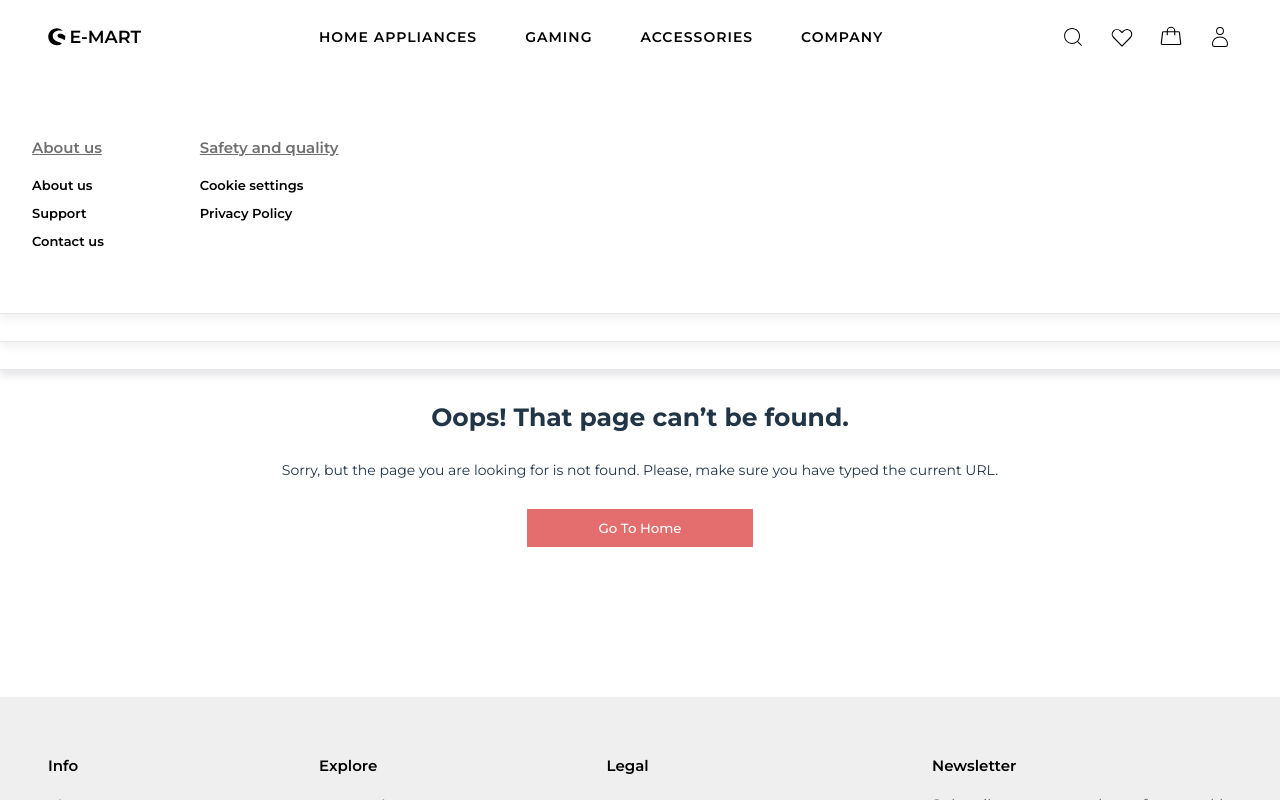
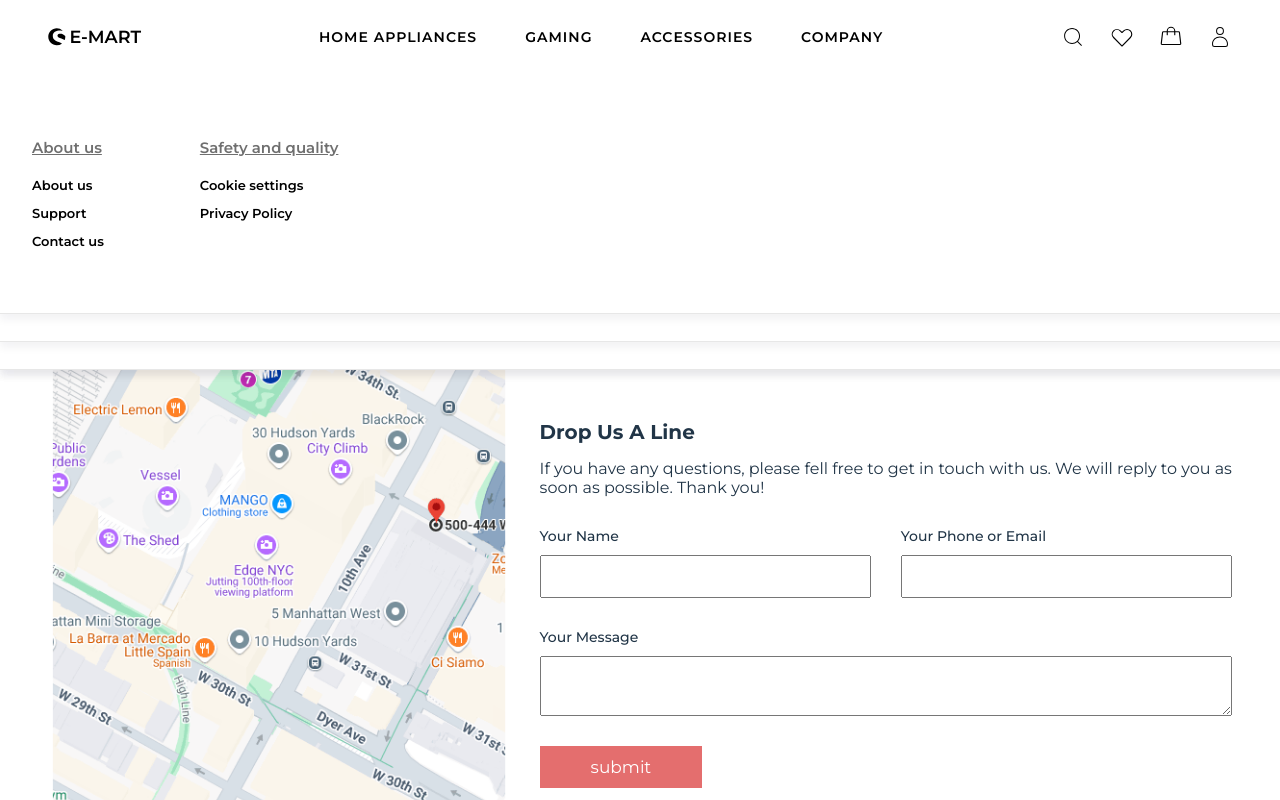
Before and after one commit to deshapriyakhatua/e-commerce-react, a React (Vite) app: page /contact-us in a window 1280 px wide. Shown: the top 800 px of the page. Built offline with nearby package versions, Linux system fonts and the light colour scheme; a web font is replaced by a local one.

Commit message:
contact us page added

```diff
--- a/src/App.jsx
+++ b/src/App.jsx
@@ -15,6 +15,7 @@
 import TermsAndConditions from './pages/termsAndConditions/TermsAndConditions'
 import PrivacyPolicy from './pages/privacyPolicy/PrivacyPolicy'
 import Error404 from './pages/Error404/Error404'
+import ContactUs from './pages/contactUs/ContactUs'
 
 function App() {
   const [count, setCount] = useState(0)
@@ -37,12 +38,12 @@
           <Route exact path="/products" name="Products" element={<Products />} />
           <Route exact path="/cart" name="Cart" element={<Cart />} />
           <Route exact path="/checkout" name="Checkout" element={<Checkout />} />
-          <Route exact path="/return-policy" name="ReturnPolicy" element={<ReturnPolicy />} />
-          <Route exact path="/delivery-policy" name="DeliveryPolicy" element={<DeliveryPolicy />} />
+          <Route exact path="/contact-us" name="ContactUs" element={<ContactUs />} />
           <Route exact path="/terms-and-conditions" name="TermsAndConditions" element={<TermsAndConditions />} />
           <Route exact path="/privacy-policy" name="PrivacyPolicy" element={<PrivacyPolicy />} />
-          {/* <Route exact path="/contact" name="Contact" element={<Contact />} />
-          <Route exact path="/admin" name="Login" element={<Auth />} />
+          <Route exact path="/delivery-policy" name="DeliveryPolicy" element={<DeliveryPolicy />} />
+          <Route exact path="/return-policy" name="ReturnPolicy" element={<ReturnPolicy />} />
+          {/* <Route exact path="/admin" name="Login" element={<Auth />} />
           <Route exact path="/terms-and-conditions" name="Page 500" element={<TermsAndConditions />} />
           <Route path="/service/:serviceTypeParam/:locationParam" element={<Service/>} />
           <Route exact path="/500" name="Page 500" element={<Page500 />} />*/}
--- /dev/null
+++ b/src/pages/contactUs/ContactUs.jsx
@@ -0,0 +1,80 @@
+import React from 'react'
+import styles from './ContactUs.module.css'
+import { FaFacebookF, FaInstagram } from 'react-icons/fa'
+import { FaXTwitter } from 'react-icons/fa6'
+import mapImg from '../../assets/images/address-map.png'
+
+function ContactUs() {
+
+    return (
+        <div className={styles.mainPage}>
+            <div className={styles.mainContainer}>
+
+                <div className={styles.firstContainer}>
+                    <div className={styles.imageContainer}>
+                        <img src={mapImg} alt='' />
+                    </div>
+                </div>
+
+                <div className={styles.secondContainer}>
+
+                    <div className={styles.contactDetails}>
+                        <div className={styles.phone}>
+                            <h2>Phone</h2>
+                            <p>Mobile 1: (+01)-212-33-6789</p>
+                            <p>Mobile 2: (+01)-212-66-8888</p>
+                            <p>Hotline: 1900 888 888</p>
+                        </div>
+                        <div className={styles.email}>
+                            <h2>Email</h2>
+                            <p>contact@sample.com</p>
+                            <p>support@sample.com</p>
+                        </div>
+                        <div className={styles.address}>
+                            <h2>Address</h2>
+                            <p>6th Forrest Ray,</p>
+                            <p>Manhattan NYC 10001, USA</p>
+                        </div>
+                        <div className={styles.social}>
+                            <h2>Social</h2>
+                            <div>
+                                <FaFacebookF />
+                                <FaXTwitter />
+                                <FaInstagram />
+                            </div>
+                        </div>
+                    </div>
+
+                    <div className={styles.dropUsLine}>
+
+                        <h2>Drop Us A Line</h2>
+
+                        <p>If you have any questions, please fell free to get in touch with us.
+                        We will reply to you as soon as possible. Thank you!</p>
+
+                        <div className={styles.inputsContainer}>
+                            <div className={styles.inputContainer}>
+                                <label htmlFor="fullname">Your Name</label>
+                                <input type="text" id='fullname' />
+                            </div>
+                            <div className={styles.inputContainer}>
+                                <label htmlFor="email">Your Phone or Email</label>
+                                <input type="text" id='email' />
+                            </div>
+                        </div>
+                        <div className={styles.inputContainer}>
+                            <label htmlFor="message">Your Message</label>
+                            <textarea name="" id="message"></textarea>
+                        </div>
+                        <button>submit</button>
+
+                    </div>
+
+                </div>
+
+            </div>
+        </div>
+    )
+}
+
+export default ContactUs
--- /dev/null
+++ b/src/pages/contactUs/ContactUs.module.css
@@ -0,0 +1,98 @@
+.mainPage {
+    width: 100%;
+    padding: 48px;
+}
+.mainContainer {
+    max-width: 100rem;
+    margin: auto;
+    display: flex;
+    justify-content: space-between;
+    gap: 30px;
+}
+.firstContainer {
+    flex: 2;
+}
+.imageContainer {
+
+}
+.secondContainer {
+    flex: 3;
+    display: flex;
+    flex-direction: column;
+    gap: 50px;
+}
+.contactDetails {
+    display: grid;
+    grid-template-columns: 1fr 1fr;
+    gap: 50px;
+}
+.contactDetails>div>h2,
+.dropUsLine>h2 {
+    font-size: 20px;
+    margin-bottom: 15px;
+}
+.contactDetails>div>p,
+.dropUsLine>p {
+    font-size: 16px;
+    margin-bottom: 5px;
+}
+.social>div {
+    display: flex;
+    gap: 15px;
+}
+.inputsContainer {
+    margin-top: 30px;
+    margin-bottom: 30px;
+    display: grid;
+    grid-template-columns: 1fr 1fr;
+    gap: 30px;
+}
+.inputContainer {
+    display: flex;
+    flex-direction: column;
+    gap: 10px;
+}
+.inputContainer>input,
+.inputContainer>textarea {
+    padding: 10px 20px;
+    font-size: 16px;
+}
+.inputContainer>label {
+    font-size: 14px;
+    font-weight: 500;
+}
+.dropUsLine>button {
+    margin-top: 30px;
+    padding: 10px 50px;
+    color: white;
+    background-color: var(--button-background);
+    font-size: 17px;
+}
+
+@media screen and (max-width: 1200px) {
+    .mainPage {
+        padding: 48px 24px;
+    }
+}
+
+@media screen and (max-width: 1036px) {
+    .mainContainer {
+        gap: 15px;
+    }
+    .firstContainer {
+        flex: 3;
+    }
+    .contactDetails {
+        grid-template-columns: 1fr;
+    }
+    .inputsContainer {
+        grid-template-columns: 1fr;
+    }
+}
+
+@media screen and (max-width: 768px) {
+    .mainContainer {
+        flex-direction: column;
+        gap: 50px;
+    }
+}
```
Also changed, not shown: src/assets/images/address-map.png (added).
